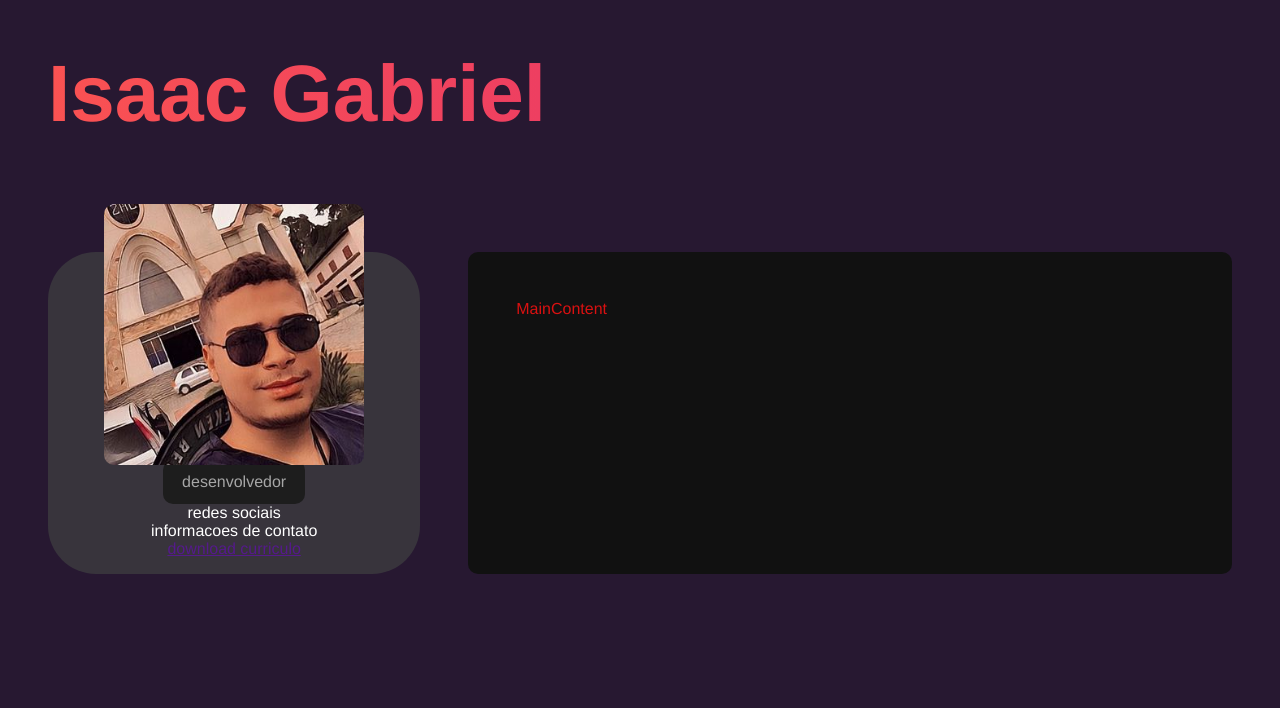
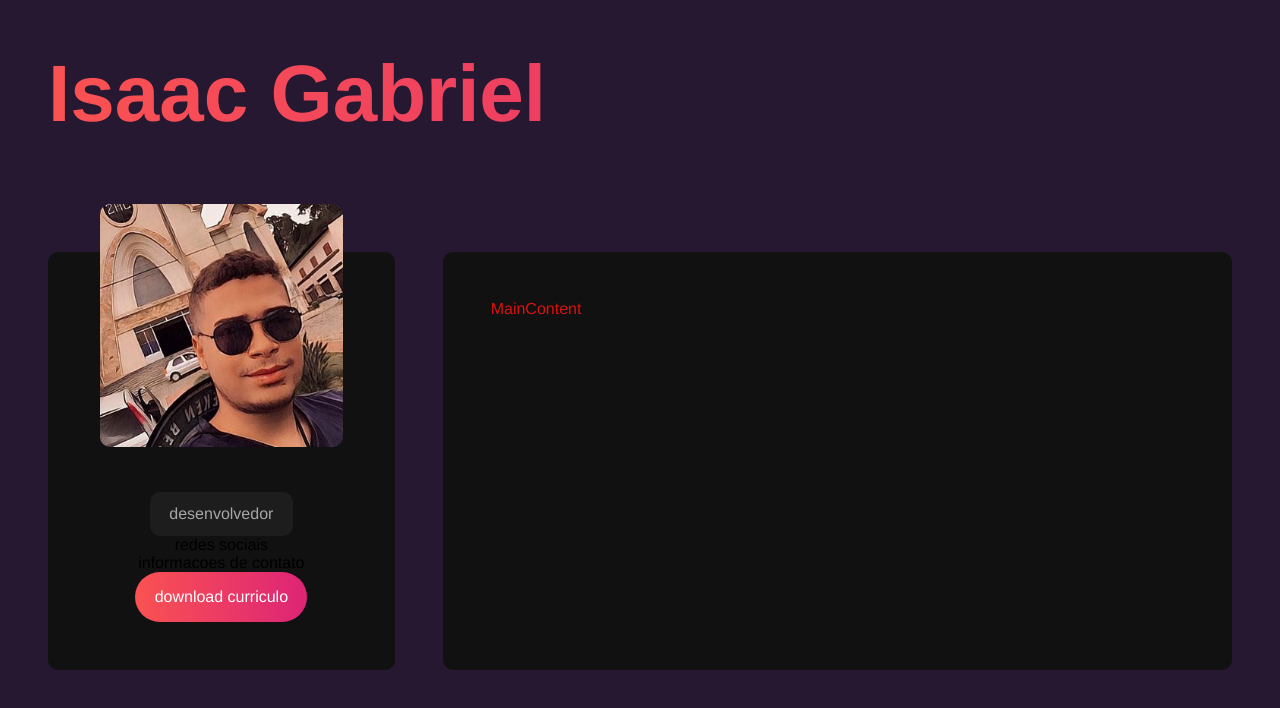
Before and after one commit to Isaacovski/react_sass, a React (Vite) app in the folder react_app/: page / in a window 1280 px wide. Shown: the top 708 px of the page. Built offline with nearby package versions, Linux system fonts and the light colour scheme.

Commit message:
erro sidebar

```diff
--- a/react_app/src/styles/conponets/sidebar.sass
+++ b/react_app/src/styles/conponets/sidebar.sass
@@ -26,4 +26,4 @@
         padding: .8rem 1.2rem
 
     .btn
-    @include mixins.btn
+         @include mixins.btn
--- a/react_app/src/styles/mixins.sass
+++ b/react_app/src/styles/mixins.sass
@@ -4,6 +4,6 @@
 @mixin btn
     padding: 1rem 1.2rem
     color: variables.$text-color
-    background: #414242aa
+    background: variables.$gradient
     text-decoration: none
     border-radius: 3rem
```
